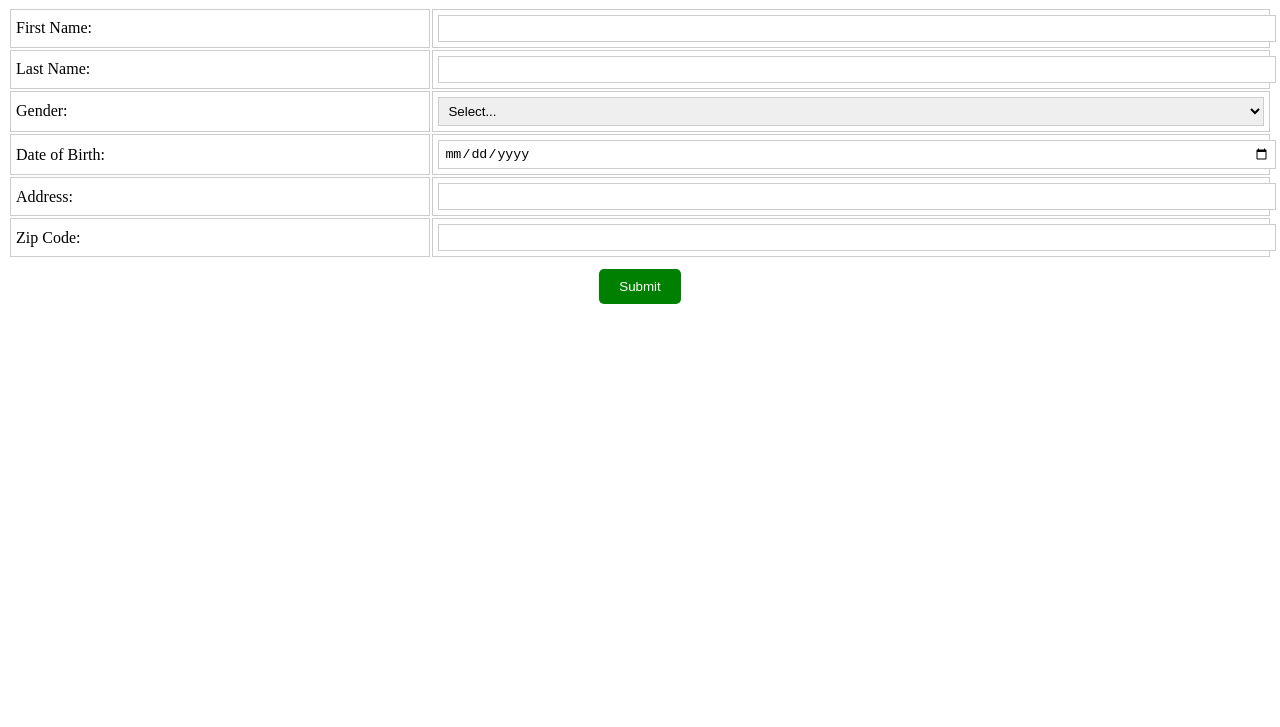
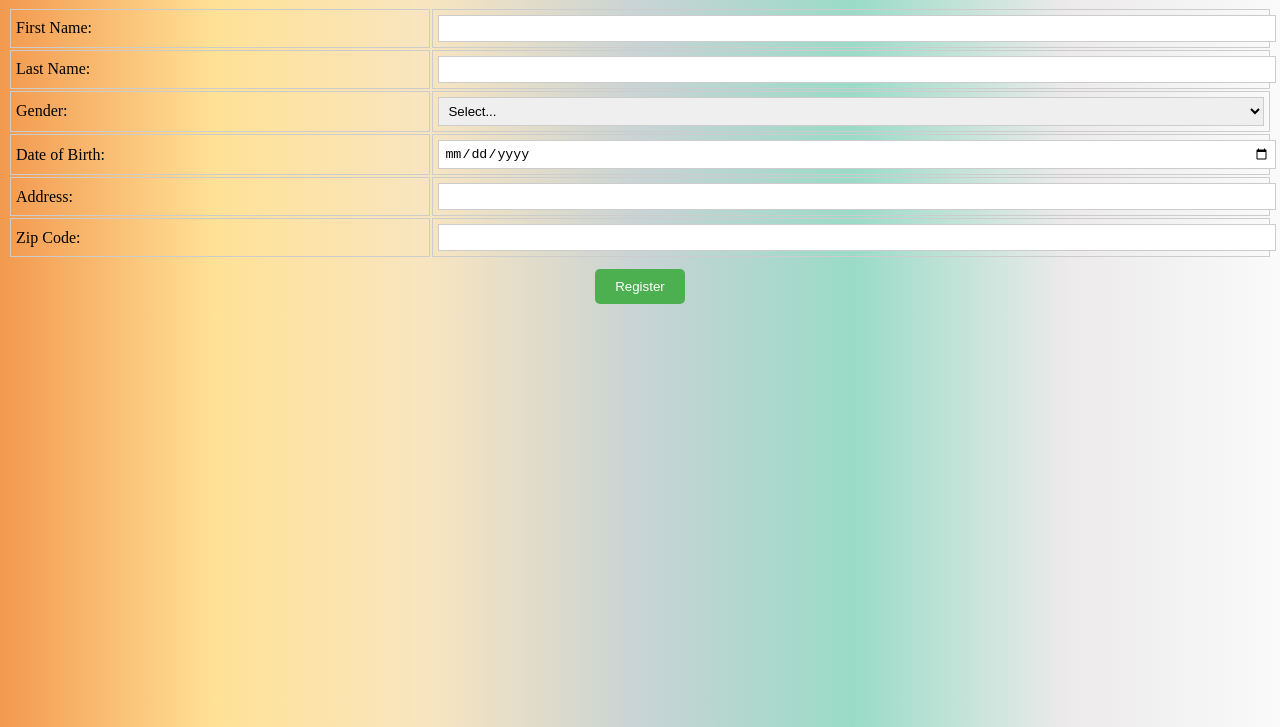
Before and after one commit to LourdesEstelle/web-systems-technologies, a plain HTML site: page abalde-html.html in a window 1280 px wide. Shown: the part 73-800 px from the top of the page. Drawn offline with Linux system fonts and the light colour scheme.

Commit message:
Update abalde-html.html
Updated ni sya

```diff
--- a/abalde-html.html
+++ b/abalde-html.html
@@ -20,8 +20,13 @@
       border: 1px solid #ccc;
       padding: 5px;
     }
-    button{
-      background-color: green;
+
+    body {
+      background: linear-gradient(to right, #f2994f, #ffe196, #f8e5c0, #c9d3d5, #9adbc7, #eceaea, #fafafa);
+    }
+
+    button {
+      background-color: #4caf50; /* Light green */
       color: white;
       border: none;
       padding: 10px 20px;
@@ -29,7 +34,6 @@
       margin: 10px auto;
       border-radius: 5px;
       cursor: pointer;
-
     }
   </style>
 </head>
@@ -69,7 +73,7 @@
         <td><input type="text" name="zipcode" required></td>
       </tr>
     </table>
-    <button type="submit">Submit</button>
+    <button type="submit">Register</button>
   </form>
 </body>
 </html>
```
